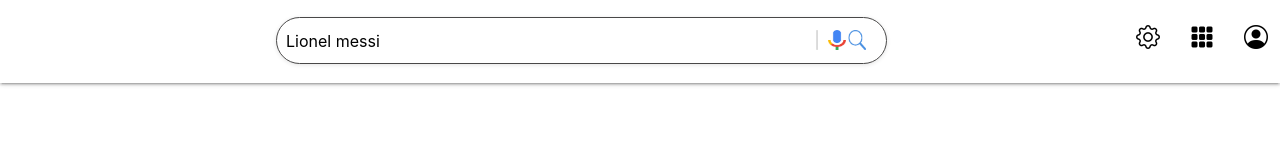
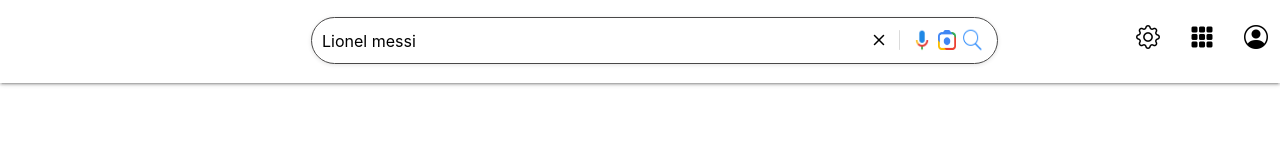
Before and after one commit to leonelta/google_search_clone, a plain HTML site: page index.html in a window 1280 px wide. Drawn offline with nearby package versions, Linux system fonts and the light colour scheme.

Commit message:
adjusting the nav bar

```diff
--- a/css/style.css
+++ b/css/style.css
@@ -13,7 +13,7 @@
 }
 
 .brand-logo img{
-   width: 120px;
+   width: 110px;
    height: 60px;
    margin-top: 0.8rem;
 }
@@ -34,17 +34,29 @@
 }
 
 input{
-    width: 40rem !important;
+    width: 45rem !important;
     border: 1px solid rgb(73, 72, 72) !important;
     margin: 17px 90px 0px 0px !important ;
-    padding-left: 9px !important;
+    padding-left: 10px !important;
     border-radius: 50px !important;
     box-shadow:0px 1px 4px #E4E4E4 !important;
 }
 
+input:hover{
+     box-shadow:0px 1px 4px #E4E4E4 !important;
+}
+
 .bar img{
     position: relative;
-    left: 590px;
+    left: 45rem;
     top: 30px;
     padding-left: 2px;
 }
+
+.bar a i{
+    color: black;
+    position: relative;
+    left: 45rem;
+    top: 9px;
+
+}
--- a/index.html
+++ b/index.html
@@ -24,8 +24,10 @@
                     <div class="bar">
                         <a href="#"><i class="bi bi-x"></i></a>
                         <img src="img/line.png" alt="" width="20" height="20">
-                        <img src="img/voice.png" alt="" width="20" height="20">
-                        <img src="img/search.png" alt="" width="20" height="20">
+                        <img src="img/mic.png" alt="" width="30" height="30" style="top: 25px ;">
+                        <img src="img/lens.png" alt="" width="20" height="20" >
+                        <img src="img/searc.png" alt="" width="30" height="30" style="top: 25px ; left: 50">
+
                         <form action="">
                             <input type="text" value="Lionel messi">
                         </form>
@@ -37,12 +39,12 @@
                     </ul>
                 </div>
             </div>
-
-           </nav>
+          </nav>
         </div>
 
 
-            <script type="text/javascript" src="js/materialize.min.js"></script>
+
+        <script type="text/javascript" src="js/materialize.min.js"></script>
 
     </body>
 
```
Also changed, not shown: img/icon.png, img/lens.png (added), img/mic.png (added), img/searc.png (added), img/search.png (deleted).
